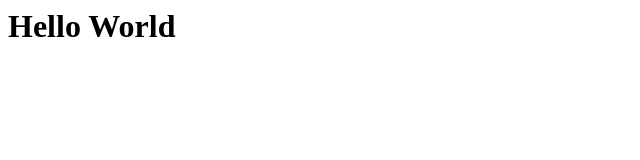
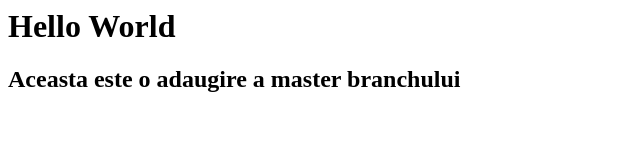
Before and after one commit to RssX/exemplu, a plain HTML site: page index.html in a window 1280 px wide. Shown: the whole page, without its empty margins (0-640 px from the left). Drawn offline with Linux system fonts and the light colour scheme.

Commit message:
Update index.html

```diff
--- a/index.html
+++ b/index.html
@@ -1 +1,3 @@
 <h1> Hello World </h1>
+
+<h2> Aceasta este o adaugire a master branchului </h2>
```
